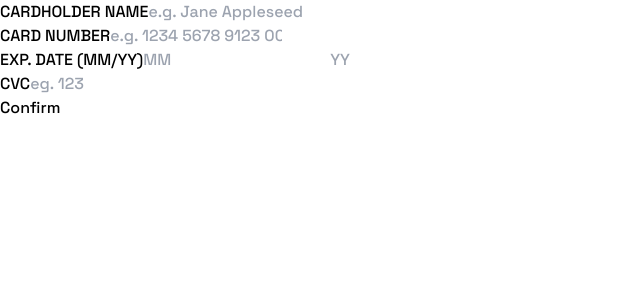
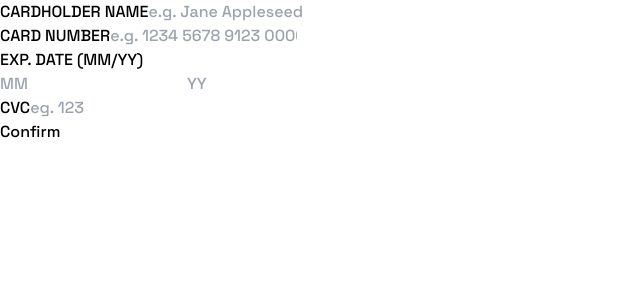
Before and after one commit to Jithin-b-p/interactive-card-details-form-main, a React (Vite) app: page / in a window 1280 px wide. Shown: the top 300 px of the page, without its empty margins (0-640 px from the left). Built offline with nearby package versions, Linux system fonts and the light colour scheme.

Commit message:
formatting the card number

```diff
--- a/package.json
+++ b/package.json
@@ -10,8 +10,11 @@
     "preview": "vite preview"
   },
   "dependencies": {
+    "@hookform/resolvers": "^3.4.2",
     "react": "^18.2.0",
-    "react-dom": "^18.2.0"
+    "react-dom": "^18.2.0",
+    "react-hook-form": "^7.51.5",
+    "zod": "^3.23.8"
   },
   "devDependencies": {
     "@types/react": "^18.2.66",
--- a/src/components/Button.tsx
+++ b/src/components/Button.tsx
@@ -1,5 +1,5 @@
 function Button() {
-  return <button>Confirm</button>;
+  return <button type="submit">Confirm</button>;
 }
 
 export default Button;
--- a/src/components/Form.tsx
+++ b/src/components/Form.tsx
@@ -1,26 +1,93 @@
 import Button from "./Button";
 import Field from "./Field";
+import { cardDetailsFormSchema } from "../schemas/cardDetailsFormSchema";
 
+import { z } from "zod";
+import { SubmitHandler, useForm } from "react-hook-form";
+import { zodResolver } from "@hookform/resolvers/zod";
+import { useState } from "react";
+
+type cardDetailsType = z.infer<typeof cardDetailsFormSchema>;
 function Form() {
+  const [month, setMonth] = useState("");
+  const [cardNumber, setCardNumber] = useState("");
+  const {
+    register,
+    handleSubmit,
+    formState: { errors },
+    reset,
+  } = useForm<cardDetailsType>({
+    resolver: zodResolver(cardDetailsFormSchema),
+  });
+
+  const onSubmit: SubmitHandler<cardDetailsType> = (data) => {
+    console.log(data);
+    reset();
+  };
+
+  const handleMonthValueChange = (e: React.ChangeEvent<HTMLInputElement>) => {
+    if (e.target.value === "") setMonth("");
+    if (isNaN(Number(e.target.value))) return;
+    setMonth(e.target.value);
+  };
+
+  const handleCardNumber = (e: React.ChangeEvent<HTMLInputElement>) => {
+    const sanitizedValue = e.target.value;
+    setCardNumber(
+      sanitizedValue
+        .replace(/[^\d]/g, "")
+        .slice(0, 16)
+        .replace(/(\d{4})/g, "$1 ")
+        .trim()
+    );
+  };
+
   return (
-    <form>
+    <form onSubmit={handleSubmit(onSubmit)}>
       <Field id="name" label="CARDHOLDER NAME">
-        <input id="name" type="text" placeholder="e.g. Jane Appleseed" />
+        <input
+          {...register("name")}
+          id="name"
+          type="text"
+          placeholder="e.g. Jane Appleseed"
+        />
       </Field>
       <Field id="cardnumber" label="CARD NUMBER">
         <input
+          {...register("cardnumber")}
           id="cardnumber"
-          type="number"
+          type="text"
+          value={cardNumber}
+          onChange={handleCardNumber}
           placeholder="e.g. 1234 5678 9123 0000"
         />
+        {errors.cardnumber && <span>{errors.cardnumber.message}</span>}
       </Field>
       <div>
-        <Field id="expdate" label="EXP. DATE (MM/YY)">
-          <input id="expdate" type="number" placeholder="MM" />
-          <input type="number" placeholder="YY" />
-        </Field>
+        <label>
+          <span>EXP. DATE (MM/YY)</span>
+          <div>
+            <input
+              {...register("expmonth")}
+              id="expdate"
+              type="text"
+              inputMode="numeric"
+              maxLength={2}
+              placeholder="MM"
+              value={month}
+              max={12}
+              onChange={handleMonthValueChange}
+            />
+            <input {...register("expyear")} type="number" placeholder="YY" />
+          </div>
+        </label>
         <Field id="cvc" label="CVC">
-          <input id="cvc" type="number" placeholder="eg. 123" />
+          <input
+            {...register("cvc")}
+            id="cvc"
+            type="number"
+            placeholder="eg. 123"
+          />
         </Field>
       </div>
 
--- /dev/null
+++ b/src/schemas/cardDetailsFormSchema.ts
@@ -0,0 +1,9 @@
+import { z } from "zod";
+
+export const cardDetailsFormSchema = z.object({
+  name: z.string(),
+  cardnumber: z.string(),
+  expmonth: z.string(),
+  expyear: z.string(),
+  cvc: z.string(),
+});
```
Also changed, not shown: 1 other file (tests, documents, lock files or other folders).
